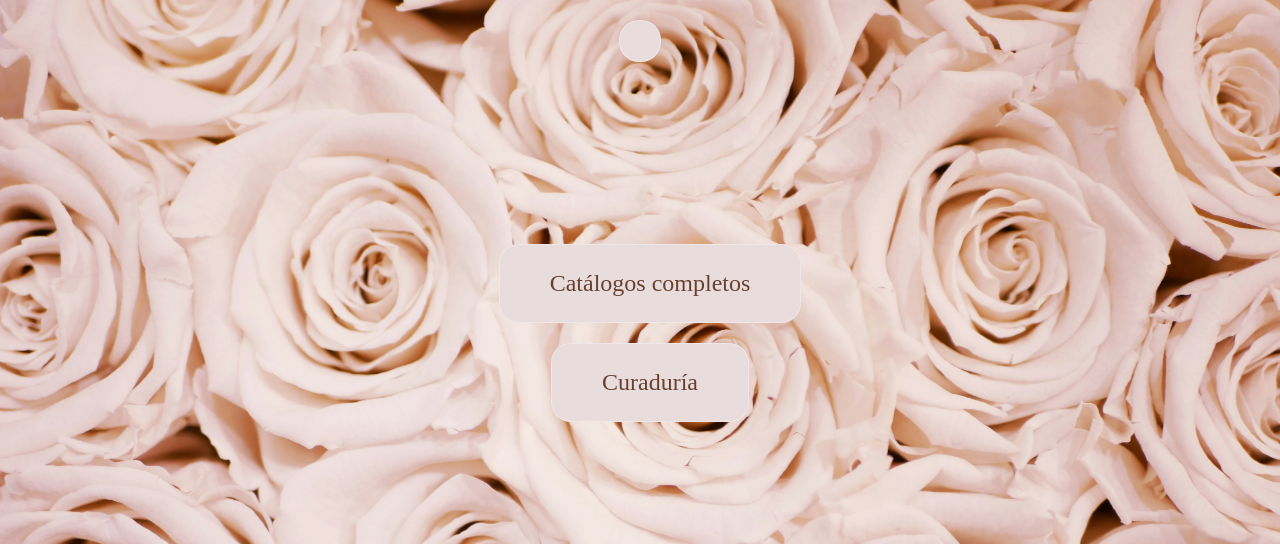
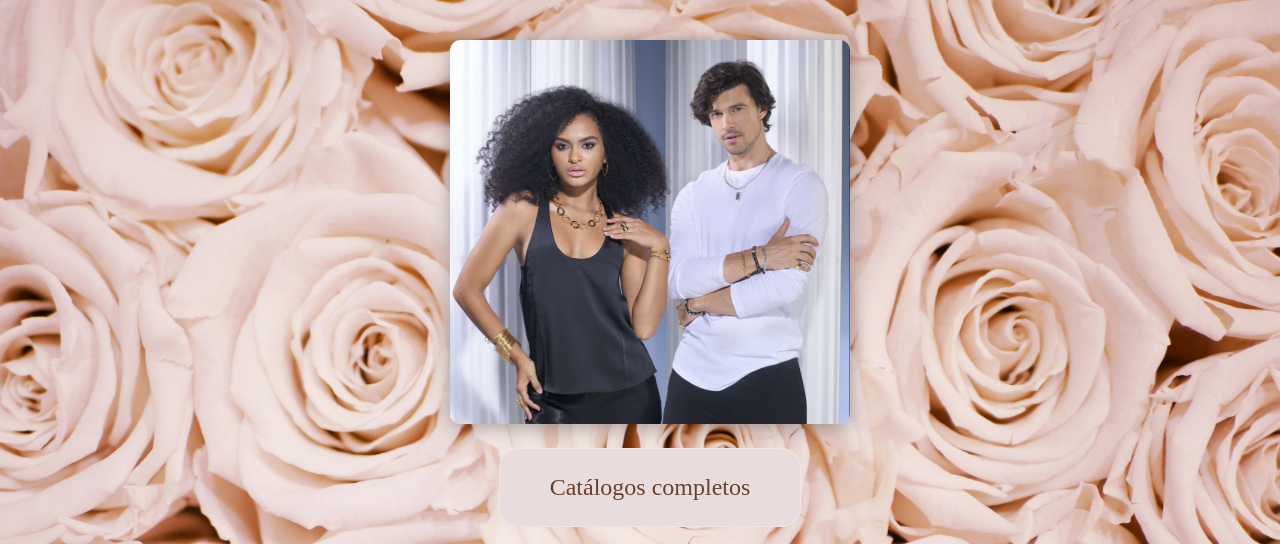
Before and after one commit to Montongo/Platine-Rose, a plain HTML site: page Home.html in a window 1280 px wide. Shown: the top 544 px of the page. Drawn offline with Linux system fonts and the light colour scheme.

Commit message:
modified:   Home.html 	new file:   imagencover/cover.png 	modified:   styles.css

```diff
--- a/Home.html
+++ b/Home.html
@@ -24,16 +24,28 @@
     <link href="https://fonts.googleapis.com/css2?family=Dancing+Script&display=swap" rel="stylesheet">
     <link rel="stylesheet" href="styles.css" />
   </head>
-   <header class="banner" role="banner">
+
 
     </header>
 
     <main class="container" role="main">
       <nav class="buttons-container" aria-label="Menú principal">
+        <!-- Contenedor con la segunda imagen como fondo -->
+        <div class="banner-container">
+          <!-- Imagen principal sobre el fondo -->
+          <img
+            src="/imagencover/cover.png"
+            alt="platinerose cover"
+            class="image-above-buttons"
+          />
+        </div>
+
+        <!-- Botones -->
         <a href="#" class="btn" role="button">Catálogos completos</a>
         <a href="#" class="btn" role="button">Curaduría</a>
       </nav>
     </main>
+
     <div class="social-button-container">
       <a href="https://www.instagram.com/platinerose/" target="_blank" rel="noopener noreferrer" class="social-button">
         <img src="Iconodepestaña/instagram.ico" alt="Instagram" class="social-icon" />
--- a/styles.css
+++ b/styles.css
@@ -23,6 +23,16 @@ body {
   justify-content: space-between;
   min-height: 100vh;
 }
+
+
+.image-above-buttons {
+  width: 400px; /* Establece un ancho específico para la imagen */
+  height: auto; /* Mantiene la relación de aspecto de la imagen */
+  /* La hace un bloque para que ocupe todo el espacio disponible */
+  border-radius: 10px; /* Bordes redondeados (opcional) */
+  box-shadow: 0 4px 20px rgba(0, 0, 0, 0.3); /* Sombra opcional para la imagen */
+}
+
 
 .shipping-button-container {
   position: absolute;
```
Also changed, not shown: imagencover/cover.png (added), imagencover/cover1.png (added), imagencover/cover2.png (added), imagencover/cover3.png (added), 2 other files.
